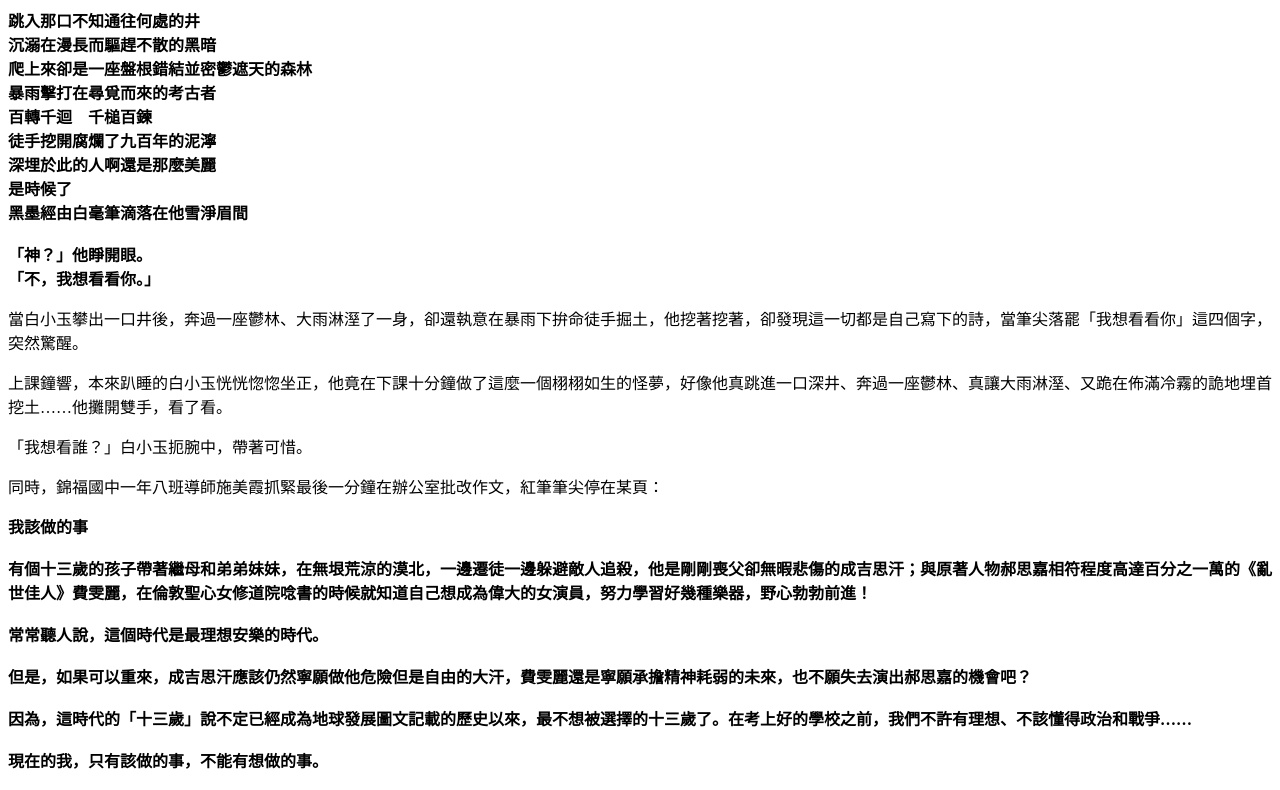
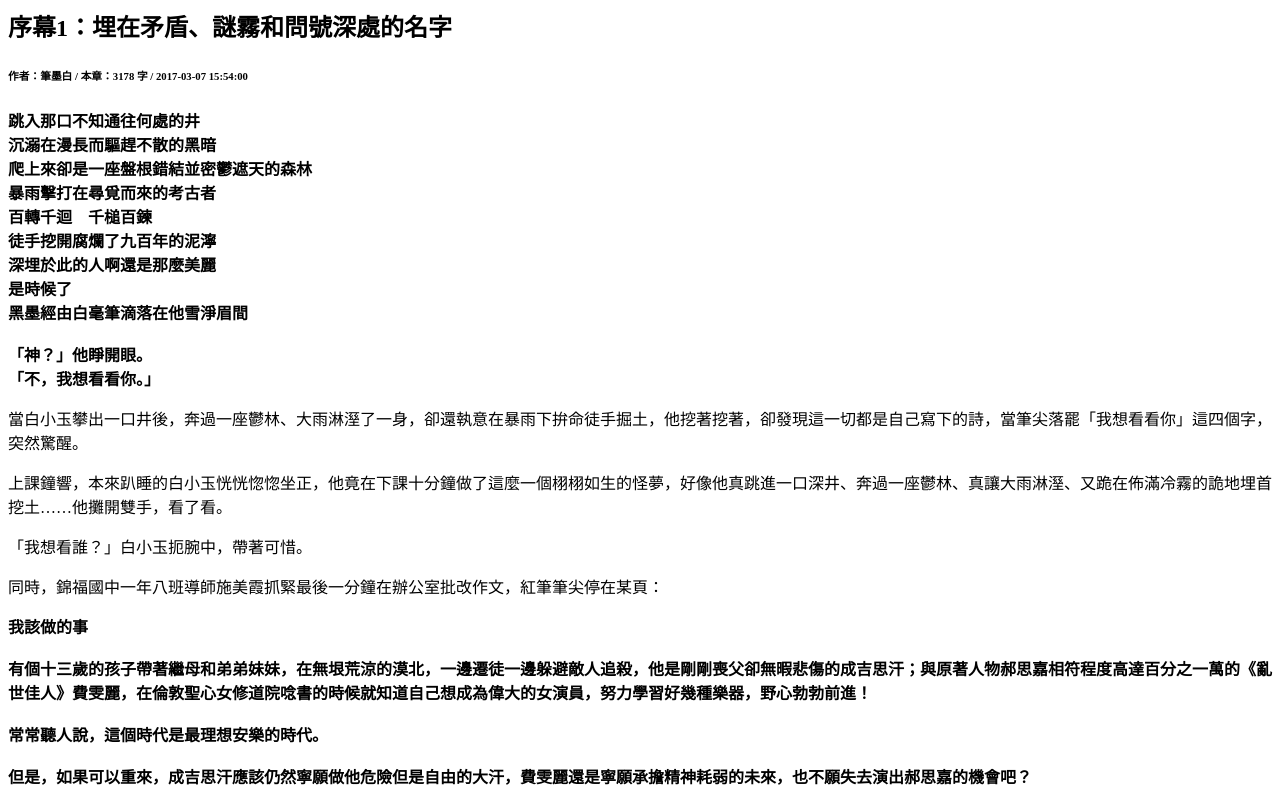
Before and after one commit to Dark-Roll/getMirrorFiction, a plain HTML site: page index.html in a window 1280 px wide. Shown: the part 81-871 px from the top of the page. Drawn offline with Linux system fonts and the light colour scheme.

Commit message:
Add: title and author

```diff
--- a/index.html
+++ b/index.html
@@ -10,6 +10,14 @@
 
 <body>
     <h1>版權屬於鏡文學，若您有任何需求以及疑問，歡迎來信：5487@qq.com </h1>
+
+    <h2>
+            序幕1：埋在矛盾、謎霧和問號深處的名字
+              </h2>
+    <h6>
+            作者：筆墨白 / 本章：3178 字 / 2017-03-07 15:54:00
+          </h6>
+
     <p><strong>跳入那口不知通往何處的井<br>沉溺在漫長而驅趕不散的黑暗<br>爬上來卻是一座盤根錯結並密鬱遮天的森林<br>暴雨擊打在尋覓而來的考古者<br>百轉千迴&nbsp; &nbsp;
             千槌百鍊<br>徒手挖開腐爛了九百年的泥濘<br>深埋於此的人啊還是那麼美麗<br>是時候了<br>黑墨經由白毫筆滴落在他雪淨眉間<br><br>「神？」他睜開眼。<br>「不，我想看看你。」</strong>
     </p>
```
